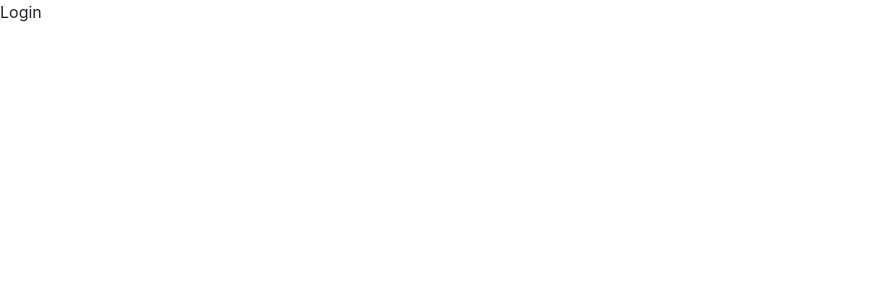
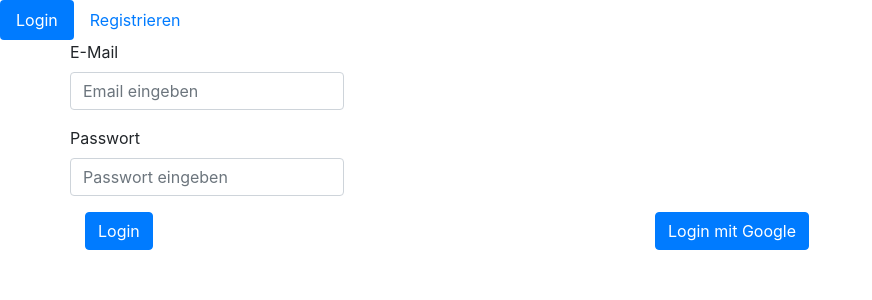
Before and after one commit to Sergensen/paeweb, a React (Create React App) app: page /login in a window 1280 px wide. Shown: the top 300 px of the page, without its empty margins (0-872 px from the left). Built offline with nearby package versions, Linux system fonts and the light colour scheme; no server answers.

Commit message:
login fertig

```diff
--- a/src/app/App.js
+++ b/src/app/App.js
@@ -1,16 +1,37 @@
-import React from 'react';
+import React, { Component } from 'react';
 import {
   BrowserRouter as Router,
   Switch,
   Route
 } from "react-router-dom";
 
+import { auth } from './Firebase';
+
 import Dashboard from './containers/Dashboard';
 import Info from './containers/Info';
 import Login from './containers/Login';
 import Menu from './containers/Menu';
 
-function App() {
+export default class App extends Component {
+    state = {
+        user: null
+    }
+
+    componentDidMount() {
+        auth.onAuthStateChanged((user) => {
+            if (user) {
+                if(window.location.href.split("/")[3] !== "") {
+                    window.location.href = "/";
+                }
+                this.setState({user})
+            } else if(window.location.href.split("/")[3] !== "login") {
+                window.location.href = "login";
+            }
+        });
+    }
+
+    render() {
+        const { user } = this.state;
         return (
             <Router>
                 <Switch>
@@ -24,11 +45,10 @@ function App() {
                         <Login />
                     </Route>
                     <Route path="/">
-                <Dashboard />
+                        <Dashboard user={user} />
                     </Route>
                 </Switch>
             </Router>
         );
     }
-
-export default App;
+}
--- a/src/app/Firebase.js
+++ b/src/app/Firebase.js
@@ -16,4 +16,5 @@ const firebaseConfig = {
 firebase.initializeApp(firebaseConfig);
 
 export const auth = firebase.auth();
+export const googleProvider = new firebase.auth.GoogleAuthProvider();
 export const firestore = firebase.firestore();
--- /dev/null
+++ b/src/app/components/login/FormElement.js
@@ -0,0 +1,59 @@
+import React, { Component } from 'react';
+import { Container, Row, Col, Button, Form, Image } from 'react-bootstrap';
+
+export default class FormElement extends Component {
+    state = {
+        mail: "",
+        password: ""
+    }
+
+    onKeyUp(e, type) {
+        this.setState({
+            [type]: e.target.value
+        })
+    }
+
+    signInOrUp() {
+        const { signInUpWithEmail } = this.props;
+        const { mail, password } = this.state;
+
+        signInUpWithEmail(mail, password);
+    }
+
+    render() {
+        const { inputs, google, method } = this.props.data;
+
+        return (
+            <Container>
+                <Row>
+                    <Form>
+                        {
+                            Object.keys(inputs).map(key => (
+                                <Form.Group key={key} controlId={inputs[key].controlId}>
+                                    <Form.Label>{inputs[key].name}</Form.Label>
+                                    <Form.Control onKeyUp={(e) => this.onKeyUp(e, key)} type={inputs[key].type} placeholder={inputs[key].placeholder} />
+                                </Form.Group>
+                            ))
+                        }
+                    </Form>
+                </Row>
+                <Row>
+                    <Col>
+                        <Button onClick={() => this.signInOrUp()}>{method}</Button>
+                    </Col>
+                    <Col>
+                        <Button onClick={this.props.loginWithGoogle.bind(this)}>
+                           {google}
+                        </Button>
+                    </Col>
+                </Row>
+            </Container>
+        );
+    }
+}
+
+
+const styles = {
+    container: {
+    },
+}
--- a/src/app/components/login/PasswordReset.js
+++ /dev/null
@@ -1,17 +0,0 @@
-import React, { Component } from 'react';
-
-export default class PasswordReset extends Component {
-    render() {
-        return (
-            <div style={styles.container}>
-                PasswordReset
-            </div>
-        );
-    }
-}
-
-
-const styles = {
-    container: {
-    },
-}
--- a/src/app/components/login/SignIn.js
+++ /dev/null
@@ -1,17 +0,0 @@
-import React, { Component } from 'react';
-
-export default class SignIn extends Component {
-    render() {
-        return (
-            <div style={styles.container}>
-                SignIn
-            </div>
-        );
-    }
-}
-
-
-const styles = {
-    container: {
-    },
-}
--- a/src/app/components/login/SignUp.js
+++ /dev/null
@@ -1,17 +0,0 @@
-import React, { Component } from 'react';
-
-export default class SignUp extends Component {
-    render() {
-        return (
-            <div style={styles.container}>
-                SignUp
-            </div>
-        );
-    }
-}
-
-
-const styles = {
-    container: {
-    },
-}
--- a/src/app/containers/Dashboard.js
+++ b/src/app/containers/Dashboard.js
@@ -1,27 +1,24 @@
 import React, { Component } from 'react';
+import { Container, Row, Col, Button } from 'react-bootstrap';
 import { auth } from '../Firebase';
 
 export default class Dashboard extends Component {
-    state = {
-        user: null
-    }
-
-    componentWillMount() {
-        const user = auth.currentUser;
-
-        if (user) {
-        // User is signed in.
-        } else {
-            window.location.href = "login";
-        }
+    async signOut () {
+        await auth.signOut()
+        document.location.href = "/login";
     }
 
     render() {
-        return (
-            <div style={styles.container}>
-                Dashboard
-            </div>
-        );
+        const { user } = this.props;
+        return user ? (
+            <Container>
+                <Row>
+                    <Button onClick={() => this.signOut()}>
+                        Ausloggen
+                    </Button>
+                </Row>
+            </Container>
+        ) : <div />;
     }
 }
 
--- a/src/app/containers/Login.js
+++ b/src/app/containers/Login.js
@@ -1,19 +1,117 @@
 import React, { Component } from 'react';
+import FormElement from "../components/login/FormElement";
+import { Container, Row, Col, Nav, Tab } from 'react-bootstrap';
+import { googleProvider, auth } from '../Firebase';
 
-import PasswordReset from "../components/login/PasswordReset";
-import SignIn from "../components/login/SignIn";
-import SignUp from "../components/login/SignUp";
+const data = {
+    signin: {
+        inputs: {
+            mail: {
+                name: "E-Mail",
+                controlId: "formBasicEmail",
+                placeholder: "Email eingeben",
+                type: "email",
+            },
+            password: {
+                name: "Passwort",
+                controlId: "formBasicPassword",
+                placeholder: "Passwort eingeben",
+                type: "password",
+            }
+        },
+        google: "Login mit Google",
+        method: "Login",
+    },
+    signup: {
+        inputs: {
+            mail: {
+                name: "E-Mail",
+                controlId: "formBasicEmail",
+                type: "email",
+                placeholder: "Email eingeben"
+            },
+            password: {
+                name: "Passwort",
+                controlId: "formBasicPassword",
+                type: "password",
+                placeholder: "Passwort eingeben"
+            }
+        },
+        google: "Registrieren mit Google",
+        method: "Registrieren",
+    }
+}
 
 export default class Login extends Component {
+    state = {
+        key: Object.keys(data)[0]
+    }
+
+    async loginWithGoogle() {
+        try {
+            const result = await auth.signInWithPopup(googleProvider);
+            const token = result.credential.accessToken;
+            const user = result.user;
+
+            if(user) {
+                console.log(user)
+            } else {
+                alert("Bitte erneut versuchen!");
+            }
+        } catch (error) {
+            alert("Bitte erneut versuchen!");
+        }
+    }
+
+    signInUpWithEmail (email, password) {
+        const { key } = this.state;
+        if(key === "signup") {
+            auth.createUserWithEmailAndPassword(email, password).catch(function(error) {
+                alert("Ungültige Daten. Bitte erneut versuchen.");
+            });
+        } else {
+            auth.signInWithEmailAndPassword(email, password).catch(function(error) {
+                alert("User existiert nicht oder Login Daten sind falsch.");
+            });
+        }
+    }
+
     render() {
+        const { key } = this.state;
         return (
-            <div style={styles.container}>
-                Login
-            </div>
+            <Tab.Container
+                activeKey={key}
+                onSelect={(k) => this.setState({key: k})}>
+                <Row>
+                    <Col>
+                        <Nav variant="pills" className="flex-row">
+                            {
+                                Object.keys(data).map(key => (
+                                    <Nav.Item key={key}>
+                                        <Nav.Link eventKey={key}>{data[key].method}</Nav.Link>
+                                    </Nav.Item>
+                                ))
+                            }
+                        </Nav>
+                    </Col>
+                </Row>
+                <Row>
+                    <Col>
+                        <Tab.Content>
+                            {
+                                Object.keys(data).map(key => (
+                                    <Tab.Pane key={key} eventKey={key}>
+                                        <FormElement signInUpWithEmail={this.signInUpWithEmail.bind(this)} loginWithGoogle={this.loginWithGoogle.bind(this)} data={data[key]} />
+                                    </Tab.Pane>
+                                ))
+                            }
+                        </Tab.Content>
+                    </Col>
+                </Row>
+            </Tab.Container>
         );
     }
 }
-
 
 const styles = {
     container: {
```
Also changed, not shown: src/app/res/icons/google.png (added). Lines whose indentation alone changed are shown as unchanged.
